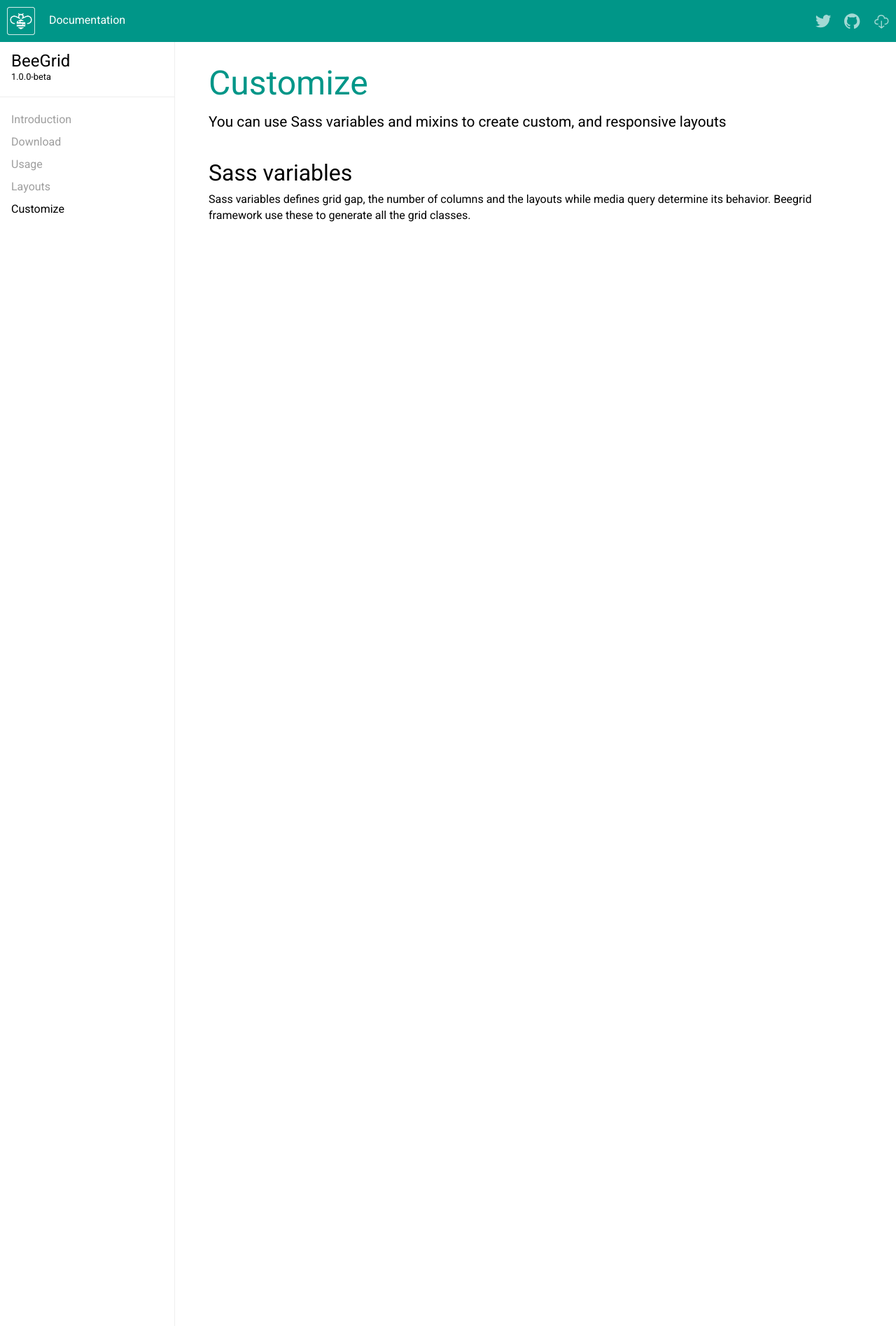
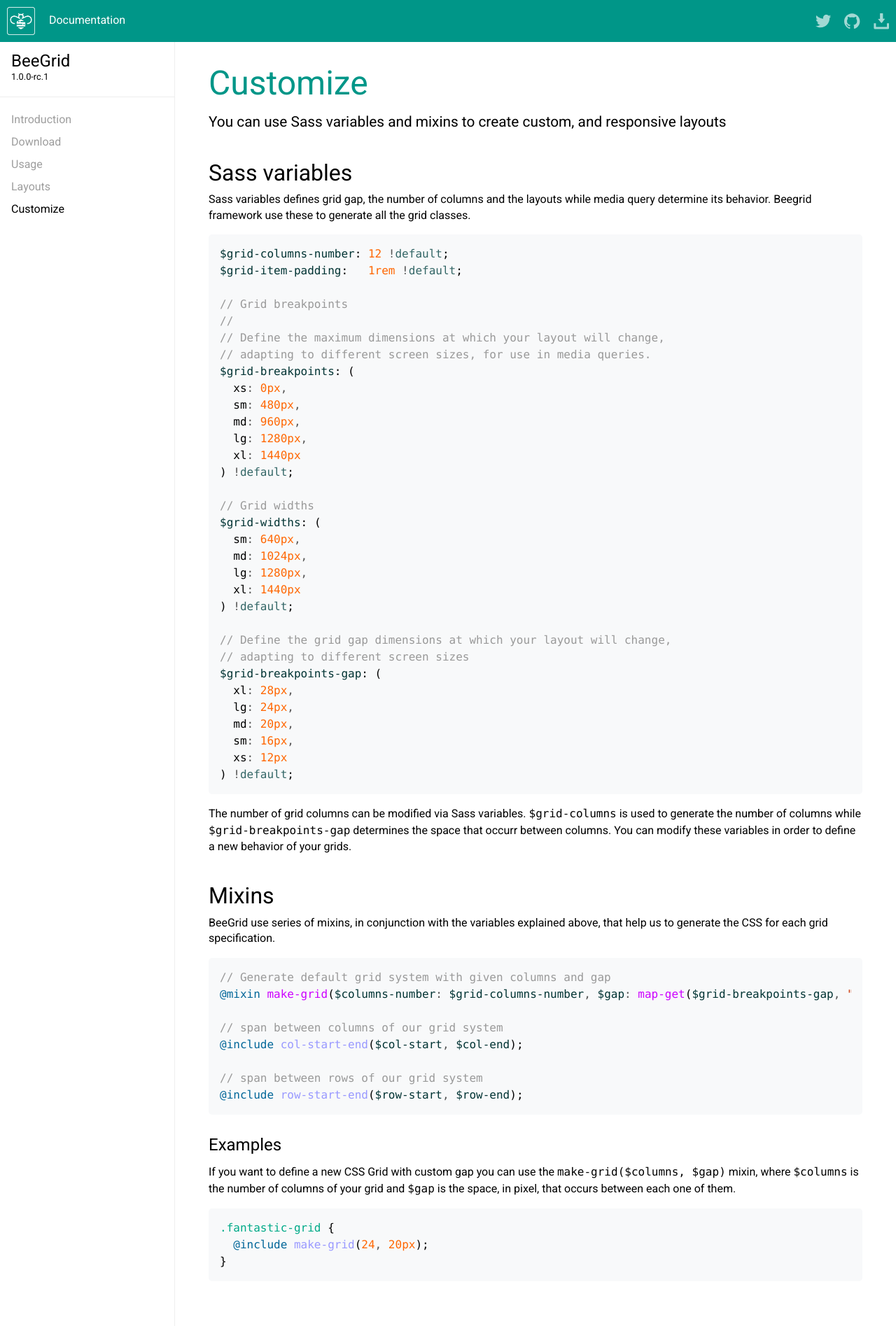
Before and after one commit to davidedantonio/bee-grid, a Jekyll site: the page built from docs/1.0/customize.md, in a window 1280 px wide. Shown: the whole page at 70% size. Built offline with Jekyll 4.4.1, drawn with Linux system fonts in a browser that asks for light colours.

Commit message:
fix mixins and docs

```diff
--- a/_config.yml
+++ b/_config.yml
@@ -23,19 +23,13 @@
   - build/
   - js/
   - node_modules/
-  - nuget/
   - scss/
-  - vendor/
-  - CODE_OF_CONDUCT.md
   - composer.json
   - Gemfile
   - Gemfile.lock
-  - package.js
   - package.json
   - package-lock.json
   - README.md
-  - sache.json
-  - twbsconfig.yml
 
 # Social
 title:              BeeGrid
@@ -44,12 +38,10 @@
 authors:            "Davide D'Antonio"
 
 # Custom variables
-current_version:      1.0.0-beta
+current_version:      1.0.0-rc.1
 docs_version:         1.0
 repo:                 "https://github.com/davidedantonio/bee-grid.git"
 
 download:
-  source:           ""
+  source:           "https://github.com/davidedantonio/bee-grid/archive/master.zip"
   dist:             ""
-
-include: ["_pages"]
--- a/assets/css/bee-docs.css
+++ b/assets/css/bee-docs.css
@@ -347,6 +347,11 @@
   width: 1.4rem;
   height: 1.4rem;
   vertical-align: text-top;
+  fill: #a3d9d4;
+}
+
+.docs-header .menu > li .menu-svg:hover {
+  fill: #fff !important;
 }
 
 .docs-header .menu > li .active {
@@ -1126,6 +1131,7 @@
 }
 
 .button:hover, .button:focus {
+  text-decoration: none;
   cursor: pointer;
 }
 
--- a/docs/1.0/customize.md
+++ b/docs/1.0/customize.md
@@ -12,3 +12,65 @@
 # Sass variables
 
 Sass variables defines grid gap, the number of columns and the layouts while media query determine its behavior. Beegrid framework use these to generate all the grid classes.
+
+{% highlight scss %}
+$grid-columns-number: 12 !default;
+$grid-item-padding:   1rem !default;
+
+// Grid breakpoints
+//
+// Define the maximum dimensions at which your layout will change,
+// adapting to different screen sizes, for use in media queries.
+$grid-breakpoints: (
+  xs: 0px,
+  sm: 480px,
+  md: 960px,
+  lg: 1280px,
+  xl: 1440px
+) !default;
+
+// Grid widths
+$grid-widths: (
+  sm: 640px,
+  md: 1024px,
+  lg: 1280px,
+  xl: 1440px
+) !default;
+
+// Define the grid gap dimensions at which your layout will change,
+// adapting to different screen sizes
+$grid-breakpoints-gap: (
+  xl: 28px,
+  lg: 24px,
+  md: 20px,
+  sm: 16px,
+  xs: 12px
+) !default;
+{% endhighlight %}
+
+The number of grid columns can be modified via Sass variables. `$grid-columns` is used to generate the number of columns while `$grid-breakpoints-gap` determines the space that occurr between columns. You can modify these variables in order to define a new behavior of your grids.
+
+# Mixins
+
+{{ site.title }} use series of mixins, in conjunction with the variables explained above, that help us to generate the CSS for each grid specification.
+
+{% highlight scss %}
+// Generate default grid system with given columns and gap
+@mixin make-grid($columns-number: $grid-columns-number, $gap: map-get($grid-breakpoints-gap, "sm"));
+
+// span between columns of our grid system
+@include col-start-end($col-start, $col-end);
+
+// span between rows of our grid system
+@include row-start-end($row-start, $row-end);
+{% endhighlight %}
+
+## Examples
+
+If you want to define a new CSS Grid with custom gap you can use the `make-grid($columns, $gap)` mixin, where `$columns` is the number of columns of your grid and `$gap` is the space, in pixel, that occurs between each one of them.
+
+{% highlight scss %}
+.fantastic-grid {
+  @include make-grid(24, 20px);
+}
+{% endhighlight %}
--- a/index.html
+++ b/index.html
@@ -29,9 +29,9 @@
     {% highlight sh %}
     npm install beegrid -v 1.0.0
     {% endhighlight %}
-    <p>Or use a CDN.</p>
-    {% highlight html %}
-    <link rel="stylesheet" href="https://unpkg.com/" media="screen" />
+    <p>Or use bower.</p>
+    {% highlight sh %}
+    bower install beegrid
     {% endhighlight %}
   </div>
   <div class="grid-item">
--- a/package.json
+++ b/package.json
@@ -1,6 +1,6 @@
 {
   "name": "bee-grid",
-  "version": "0.0.1",
+  "version": "1.0.0-rc.1",
   "description": "Simple and powerful css utilities to build CSS grid.",
   "main": "index.js",
   "style": "dist/css/bee-grid.css",
@@ -16,7 +16,7 @@
     "watch-css": "nodemon --ignore js/ --ignore dist/ -e scss -x \"npm run css\""
   },
   "keywords": [
-    "CSS-GRID",
+    "CSS Grid",
     "css",
     "grid",
     "responsive"
--- a/scss/_variables.scss
+++ b/scss/_variables.scss
@@ -37,7 +37,7 @@
 ) !default;
 
 // Define the grid gap dimensions at which your layout will change,
-// adapting to different screen sizes, for use in media queries.
+// adapting to different screen sizes
 $grid-breakpoints-gap: (
   xl: 28px,
   lg: 24px,
--- a/scss/docs/_buttons.scss
+++ b/scss/docs/_buttons.scss
@@ -16,6 +16,7 @@
 
   &:hover,
   &:focus {
+    text-decoration: none;
     cursor: pointer;
   }
 
--- a/scss/mixins/_grid.scss
+++ b/scss/mixins/_grid.scss
@@ -3,8 +3,8 @@
 // Generate semantic grid using CSS Grid (https://developer.mozilla.org/en-US/docs/Web/CSS/CSS_Grid_Layout).
 
 // Framework Grid generation
-// used by Beegrid to generate the default grid system
-@mixin make-grid($columns-number: $grid-columns-number, $gap: map-get($grid-breakpoints-gap, "xs")) {
+// This mixin generate default grid system with given columns and with specific gap
+@mixin make-grid($columns-number: $grid-columns-number, $gap: map-get($grid-breakpoints-gap, "sm")) {
   display: grid;
   grid-gap: $gap;
   grid-template-columns: repeat($columns-number, minmax(0, 1fr));
@@ -14,6 +14,7 @@
   margin-left: auto;
 }
 
+// Create a wrapper for our grid system
 // For each breakpoint, define the maximum width of the container in a media query
 @mixin make-grid-max-widths($max-widths: $grid-widths, $breakpoints: $grid-breakpoints) {
   @each $breakpoint, $container-max-width in $max-widths {
```
Also changed, not shown: docs/1.0/download.md (+4 -4 lines), scss/docs/_header.scss (+7 -0 lines), scss/mixins/_grid-builder.scss (+44 -21 lines), _includes/icons/download.svg, _includes/icons/github.svg, _includes/icons/twitter.svg, dist/css/bee-grid.css, dist/css/bee-grid.min.css, scss/_mixins.scss (renamed from scss/mixins.scss), 3 other files.
